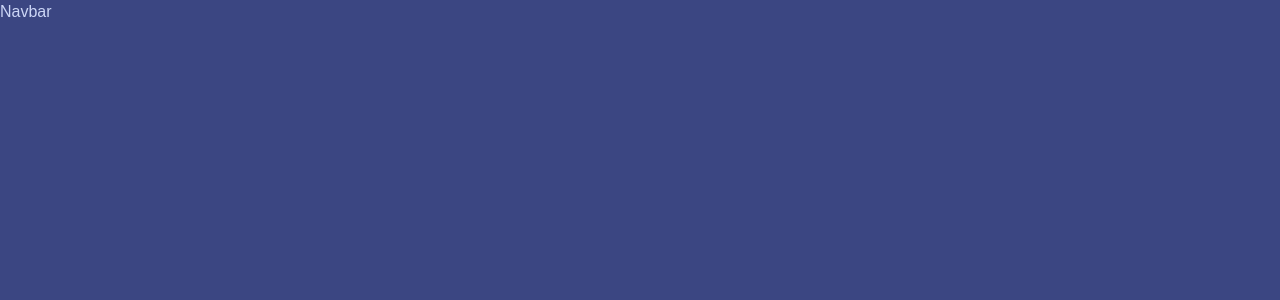
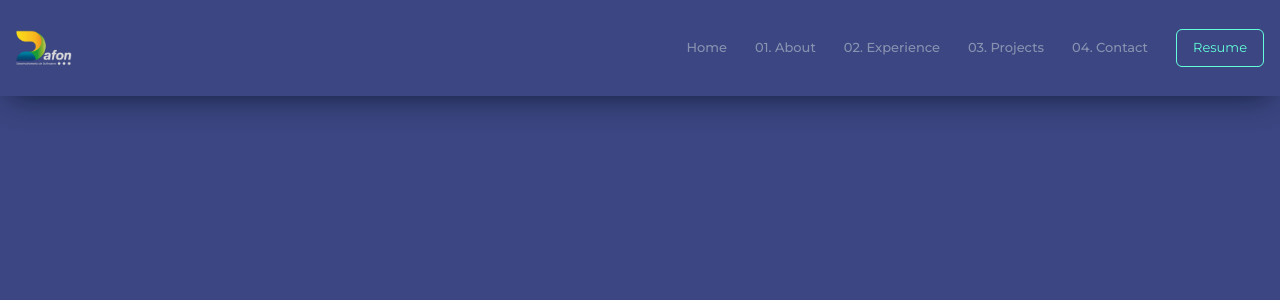
Before and after one commit to Daniel-Fonseca-da-Silva/portfolio-website, a Next.js app: page / in a window 1280 px wide. Shown: the top 300 px of the page. Built offline with nearby package versions, Linux system fonts and the light colour scheme; a web font is replaced by a local one.

Commit message:
feat: Added the framer-motion and implemented navbar to desktop

```diff
--- a/components/Navbar.tsx
+++ b/components/Navbar.tsx
@@ -1,9 +1,96 @@
-import React from 'react'
+import { logo } from "@/public/assets";
+import Image from "next/image";
+import Link from "next/link";
+import { motion } from "framer-motion";
 
 const Navbar = () => {
   return (
-    <div>Navbar</div>
-  )
-}
+    <div className="w-full shadow-navBar h-20 lg:h-[12vh] sticky top-0 z-50 bg-bodyColor px-4">
+      <div className="max-w-container h-full mx-auto py-1 font-titleFont flex items-center justify-between">
+        <motion.div
+          initial={{ opacity: 0 }}
+          animate={{ opacity: 1 }}
+          transition={{ duration: 0.5 }}
+        >
+          <Image className="w-14" src={logo} alt="Logo Dafon" />
+        </motion.div>
+        <div className="hidden mdl:inline-flex items-center gap-7">
+          <ul className="flex text-[13px] gap-7">
+            <Link
+              href="#home"
+              className="flex items-center gap-1 font-medium text-textDark hover:text-textGreen cursor-pointer duration-300 nav-link"
+            >
+              <motion.li
+                initial={{ y: -10, opacity: 0 }}
+                animate={{ y: 0, opacity: 1 }}
+                transition={{ duration: 0.5 }}
+              >
+                Home
+              </motion.li>
+            </Link>
+            <Link
+              href="#home"
+              className="flex items-center gap-1 font-medium text-textDark hover:text-textGreen cursor-pointer duration-300 nav-link"
+            >
+              <motion.li
+                initial={{ y: -10, opacity: 0 }}
+                animate={{ y: 0, opacity: 1 }}
+                transition={{ duration: 0.5, delay: 0.1 }}
+              >
+                <span>01.</span> About
+              </motion.li>
+            </Link>
+            <Link
+              href="#experience"
+              className="flex items-center gap-1 font-medium text-textDark hover:text-textGreen cursor-pointer duration-300 nav-link"
+            >
+              <motion.li
+                initial={{ y: -10, opacity: 0 }}
+                animate={{ y: 0, opacity: 1 }}
+                transition={{ duration: 0.5, delay: 0.2 }}
+              >
+                <span>02.</span> Experience
+              </motion.li>
+            </Link>
+            <Link
+              href="#project"
+              className="flex items-center gap-1 font-medium text-textDark hover:text-textGreen cursor-pointer duration-300 nav-link"
+            >
+              <motion.li
+                initial={{ y: -10, opacity: 0 }}
+                animate={{ y: 0, opacity: 1 }}
+                transition={{ duration: 0.5, delay: 0.3 }}
+              >
+                <span>03.</span> Projects
+              </motion.li>
+            </Link>
+            <Link
+              href="#contact"
+              className="flex items-center gap-1 font-medium text-textDark hover:text-textGreen cursor-pointer duration-300 nav-link"
+            >
+              <motion.li
+                initial={{ y: -10, opacity: 0 }}
+                animate={{ y: 0, opacity: 1 }}
+                transition={{ duration: 0.5, delay: 0.4 }}
+              >
+                <span>04.</span> Contact
+              </motion.li>
+            </Link>
+          </ul>
+         <a href="/assets/cv/developer.pdf" target="_blank">
+           <motion.button
+            initial={{ opacity: 0 }}
+            animate={{ opacity: 1 }}
+            transition={{ delay: 0.5 }}
+            className="px-4 py-2 rounded-md text-textGreen text-[13px] border border-textGreen hover:bg-hoverColor duration-300"
+          >
+            Resume
+          </motion.button>
+         </a>
+        </div>
+      </div>
+    </div>
+  );
+};
 
-export default Navbar
+export default Navbar;
--- a/package.json
+++ b/package.json
@@ -15,6 +15,7 @@
     "autoprefixer": "10.4.14",
     "eslint": "8.39.0",
     "eslint-config-next": "13.3.4",
+    "framer-motion": "^10.12.5",
     "next": "13.3.4",
     "postcss": "8.4.23",
     "react": "18.2.0",
--- a/pages/index.tsx
+++ b/pages/index.tsx
@@ -1,9 +1,18 @@
 import Navbar from "@/components/Navbar";
+import Head from "next/head";
 
 export default function Home() {
   return (
-    <main className="w-full h-screen font-bodyFont bg-bodyColor text-textLight overflow-x-hidden overflow-y-scroll">
+    <>
+    <Head>
+      <title>Daniel Fonseca da Silva</title>
+      <meta name="description" content="Generated by Dafon" />
+      <meta name="viewport" content="width=device-width, initial-scale=1" />
+      <link rel="icon" href="../public/assets/images/dafon-logo-white.png" />
+    </Head>
+      <main className="w-full h-screen font-bodyFont bg-bodyColor text-textLight overflow-x-hidden overflow-y-scroll">
       <Navbar />
     </main>
+    </>
   )
 }
```
Also changed, not shown: 2 other files (tests, documents, lock files or other folders).
